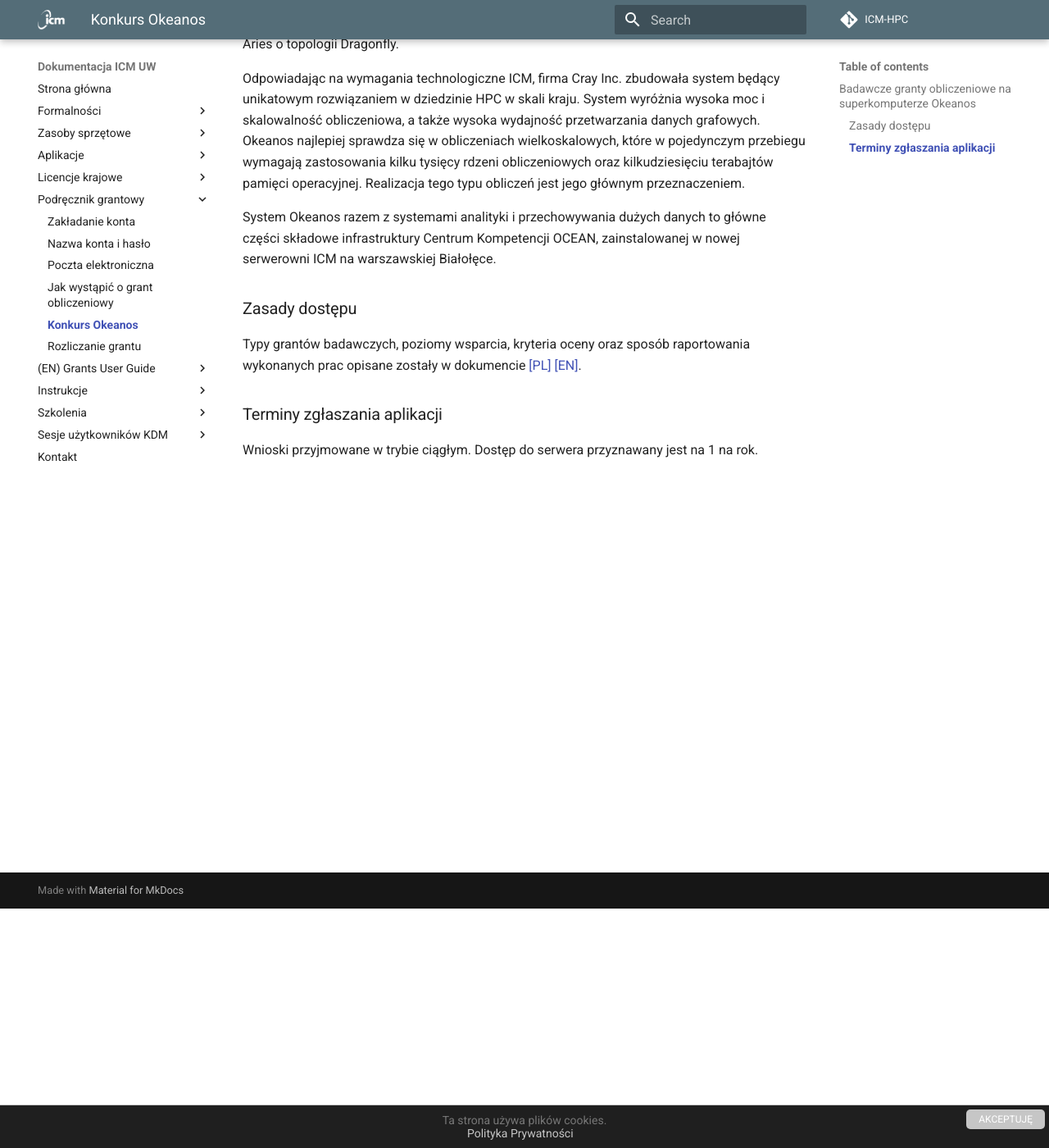
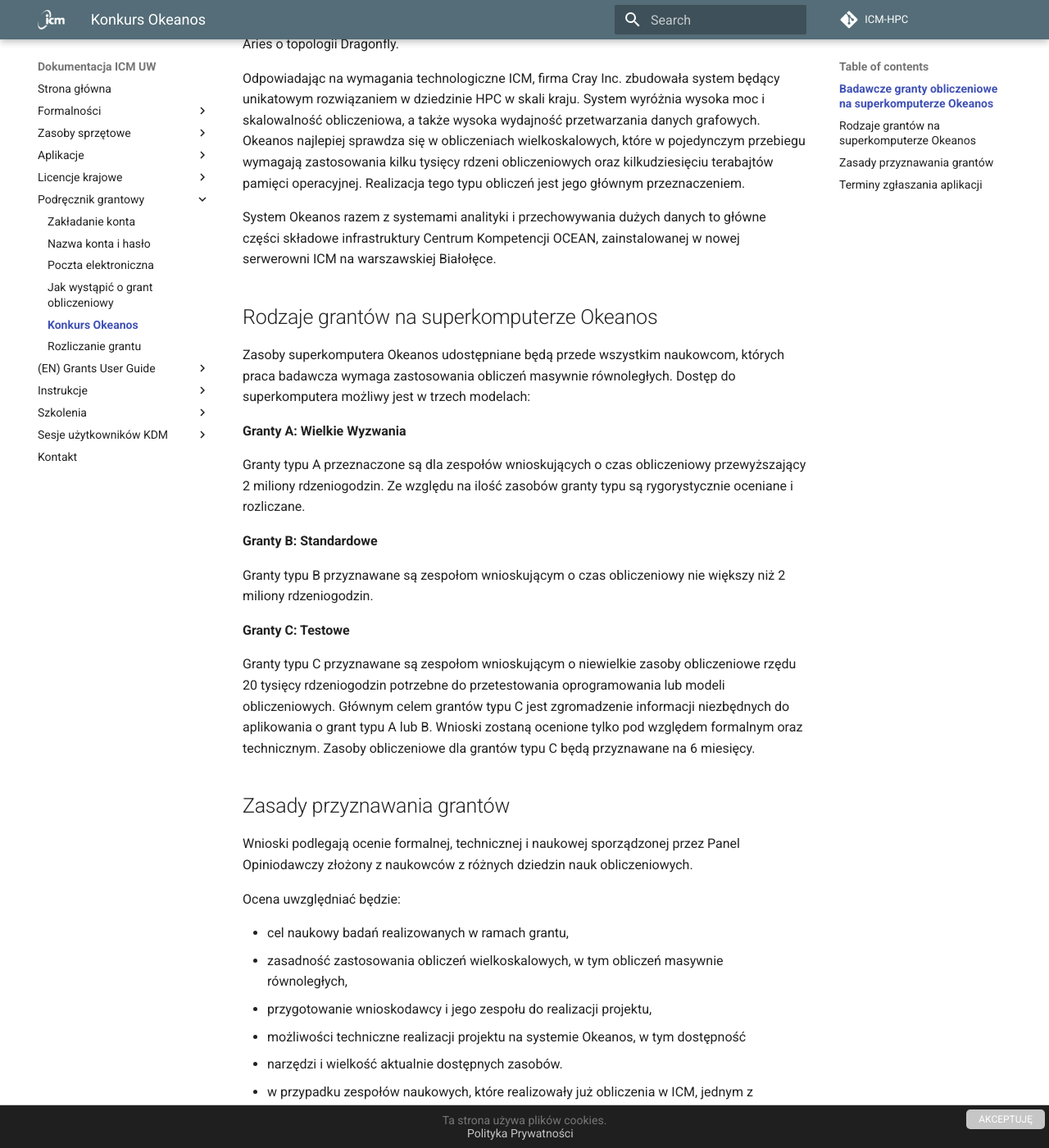
Before and after one commit to kubajal/hpc-docs, an MkDocs documentation site: the page built from docs/Podrecznik_grantowy/konkurs_okeanos.md, in a window 1280 px wide and 1400 px high, scrolled down 292 px. Shown: the whole window at 82% size. Built offline with MkDocs 1.6.1 and Material for MkDocs 9.7.7, drawn with Linux system fonts in a browser that asks for light colours; some of the changed text lies outside the part shown.

Commit message:
jkowalski

```diff
--- a/.gitlab-ci.yml
+++ b/.gitlab-ci.yml
@@ -46,8 +46,7 @@ test-pages:
     expire_in: 1 week
     when: always # on_failure
   script:
-    # - mkdocs build --verbose --clean --strict
-    - mkdocs build --verbose --clean
+    - mkdocs build --verbose --clean --strict
 
 publish-pages:
   stage: deploy
--- a/docs/Podrecznik_grantowy/konkurs_okeanos.md
+++ b/docs/Podrecznik_grantowy/konkurs_okeanos.md
@@ -8,11 +8,50 @@ Odpowiadając na wymagania technologiczne ICM, firma Cray Inc. zbudowała system
 
 System Okeanos razem z systemami analityki i przechowywania dużych danych to główne części składowe infrastruktury Centrum Kompetencji OCEAN, zainstalowanej w nowej serwerowni ICM na warszawskiej Białołęce.
 
-### Zasady dostępu
+## Rodzaje grantów na superkomputerze Okeanos
 
-Typy grantów badawczych, poziomy wsparcia, kryteria oceny oraz sposób raportowania wykonanych prac opisane zostały w dokumencie [[PL]](./Granty_Okeanos_PL.pdf) [[EN]](./Granty_Okeanos_EN.pdf).
+Zasoby superkomputera Okeanos udostępniane będą przede wszystkim naukowcom,
+których praca badawcza wymaga zastosowania obliczeń masywnie równoległych.
+Dostęp do superkomputera możliwy jest w trzech modelach:
 
-### Terminy zgłaszania aplikacji
+**Granty A: Wielkie Wyzwania**
+
+Granty typu A przeznaczone są dla zespołów wnioskujących o czas obliczeniowy przewyższający 2 miliony rdzeniogodzin. Ze względu na ilość zasobów granty typu są rygorystycznie oceniane i rozliczane.
+
+**Granty B: Standardowe**
+
+Granty typu B przyznawane są zespołom wnioskującym o czas obliczeniowy nie większy niż
+2 miliony rdzeniogodzin.
+
+**Granty C: Testowe**
+
+Granty typu C przyznawane są zespołom wnioskującym o niewielkie zasoby obliczeniowe rzędu
+20 tysięcy rdzeniogodzin potrzebne do przetestowania oprogramowania lub modeli obliczeniowych.
+Głównym celem grantów typu C jest zgromadzenie informacji niezbędnych do aplikowania o grant typu A lub B.
+Wnioski zostaną ocenione tylko pod względem formalnym oraz technicznym.
+Zasoby obliczeniowe dla grantów typu C będą przyznawane na 6 miesięcy.
+
+## Zasady przyznawania grantów
+
+Wnioski podlegają ocenie formalnej, technicznej i naukowej sporządzonej przez Panel Opiniodawczy złożony z naukowców z różnych dziedzin nauk obliczeniowych.
+
+Ocena uwzględniać będzie:
+
+- cel naukowy badań realizowanych w ramach grantu,
+- zasadność zastosowania obliczeń wielkoskalowych, w tym obliczeń masywnie równoległych,
+- przygotowanie wnioskodawcy i jego zespołu do realizacji projektu,
+- możliwości techniczne realizacji projektu na systemie Okeanos, w tym dostępność
+- narzędzi i wielkość aktualnie dostępnych zasobów.
+- w przypadku zespołów naukowych, które realizowały już obliczenia w ICM, jednym z elementów
+oceny będzie również przebieg dotychczasowych grantów obliczeniowych oraz uzyskane wyniki
+naukowe.
+- szczególnie promowane są projekty o przełomowym znaczeniu w swoich dziedzinach nauki,
+wymagające zastosowania obliczeń wielkoskalowych.
+
+ICM zastrzega sobie prawo do przyznania mniejszych niż wnioskowane zasobów obliczeniowych
+lub udostępnienia innego niż wnioskowany systemu obliczeniowego.
+
+## Terminy zgłaszania aplikacji
 
 Wnioski przyjmowane w trybie ciągłym.
 Dostęp do serwera przyznawany jest na 1 na rok.
```
Also changed, not shown: README.md (+1 -1 lines), docs/Podrecznik_grantowy/jak_wystapic_o_grant_obliczeniowy.md (+14 -18 lines), docs/Podrecznik_grantowy/nazwa_konta_i_haslo.md (+1 -1 lines), docs/Podrecznik_grantowy/rozliczanie_grantu.md (+23 -23 lines), docs/Podrecznik_grantowy/zakladanie_konta.md (+1 -2 lines), docs/Szkolenia/archiwum.md (+1 -1 lines), docs/Podrecznik_grantowy/screen_shots/projekty_wymagaja_sprawozdania.png, docs/Podrecznik_grantowy/screen_shots/streszczenie_i_zarzadzanie.png, docs/Podrecznik_grantowy/screen_shots/wpisz_sprawozdanie.png.
